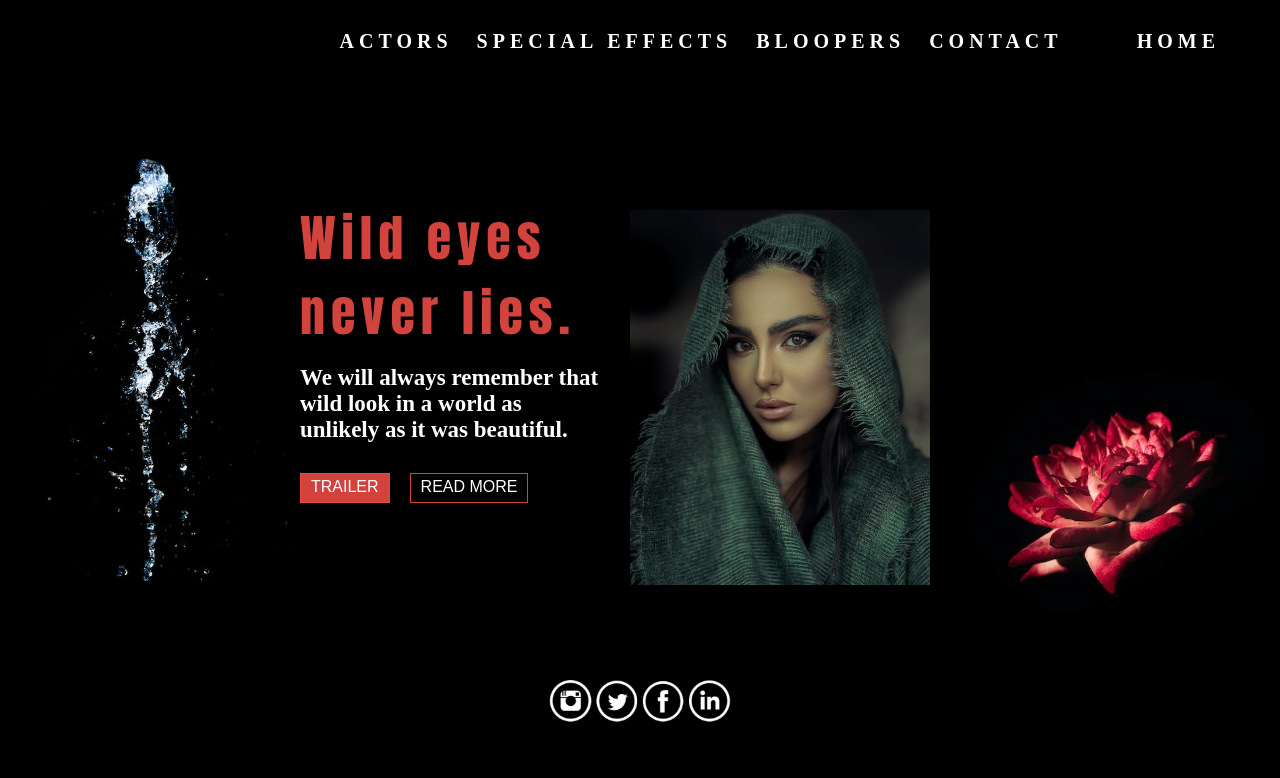
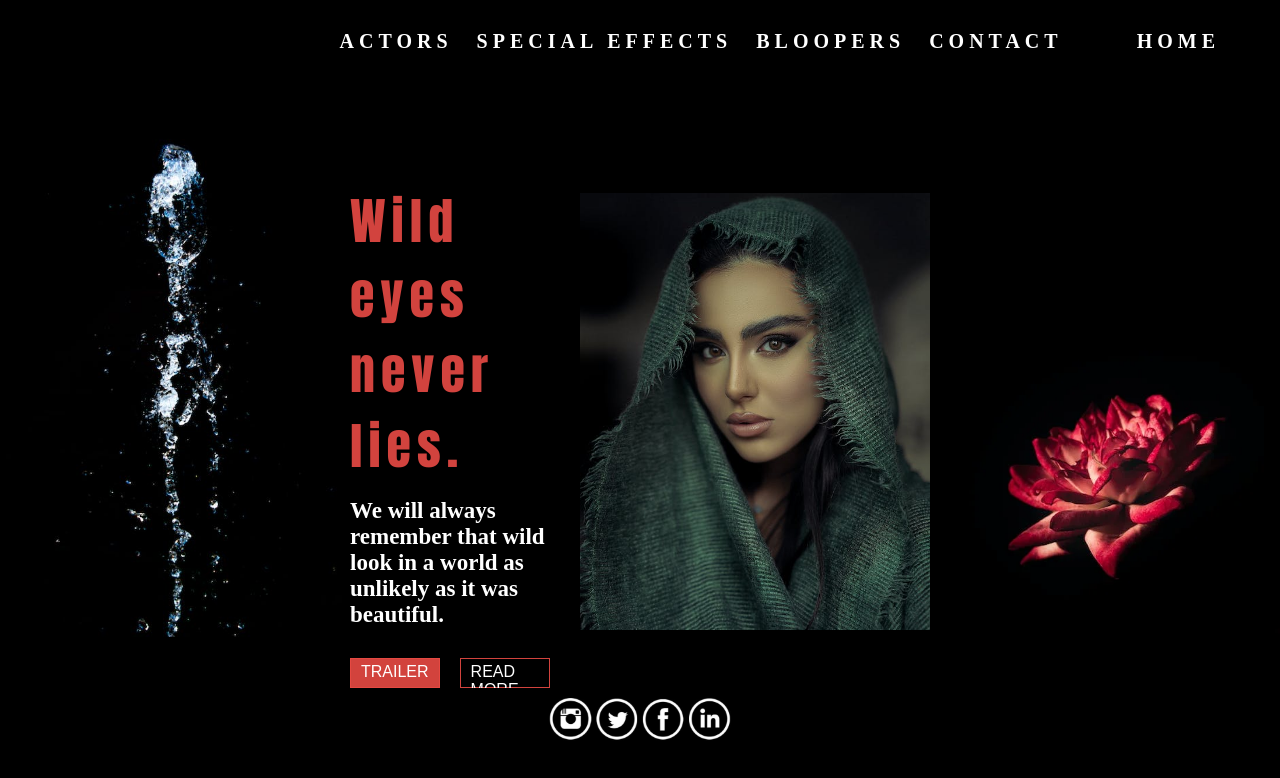
Before and after one commit to Naiso2022/project.wild.eyes-Fredrik-Safstrom-FMW22, a plain HTML site: page index.html in a window 1280 px wide. Drawn offline with Linux system fonts and the light colour scheme.

Commit message:
Fixed errors

```diff
--- a/index.html
+++ b/index.html
@@ -20,19 +20,21 @@
                 </ul>
             </nav>
         </header>
-        <left-side class="left-side"><img src="./water.jpg" alt="Water" width="300fr" class="water"></left-side>
+        <left-side class="left-side"><img src="./water.jpg" alt="Water" class="water"></left-side>
         <main class="main">
             <div class="midsection">
                 <h1>Wild eyes never lies.</h1>
                 <h2>We will always remember that wild look in a world as unlikely as it was beautiful.</h2>
-                <buttons class="buttons"><div class="button1">TRAILER</div>
-                <div class="button2">READ MORE</div></buttons>
+                <div class="buttons">
+                    <div class="button1">TRAILER</div>
+                    <div class="button2">READ MORE</div>
+                </div>
             </div>
-            <pic class="pic"><img src="./woman.jpg" alt="Woman" width="300fr" class="woman"></pic>
+            <div class="pic"><img src="./woman.jpg" alt="Woman" class="woman"></div>
         </main>
         <right-side class="right-side"><img src="./flower.jpg" alt="Red flower" width="350fr" class="flower"></right-side>
         <footer class="footer">
-            <img src="./socialmedia.jpg" alt="Socialmedia-logos" width="250fr" height="auto" class="socialmedia">
+            <img src="./socialmedia.jpg" alt="Socialmedia-logos" class="socialmedia">
         </footer>
     </div>
 </body>
--- a/project-one.css
+++ b/project-one.css
@@ -72,6 +72,7 @@ header {
 
 .water {
     margin-top: 15px;
+    width: 350px;
     }
 
 
@@ -146,6 +147,7 @@ h2 {
 .woman {
     margin-top: 80px;
     margin-left: 30px;
+    width: 350px;
     }
 
 
@@ -172,6 +174,7 @@ h2 {
 
 .socialmedia {
     cursor: pointer;
+    width: 250px;
     }
 
 
```
